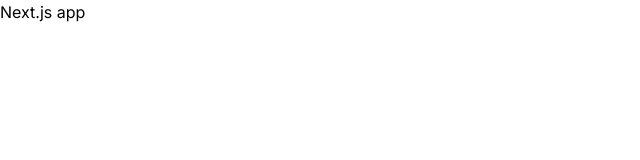
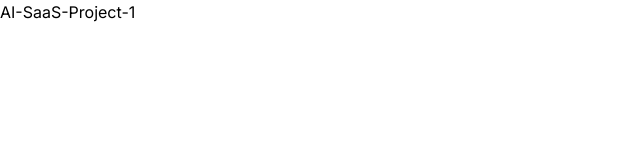
Before and after one commit to sshresthh/easydocs, a Next.js app: page / in a window 1280 px wide. Shown: the top 160 px of the page, without its empty margins (0-640 px from the left). Built offline with nearby package versions, Linux system fonts and the light colour scheme.

Commit message:
initialized the repo for ai-saas-project-1

```diff
--- a/app/page.tsx
+++ b/app/page.tsx
@@ -1,10 +1,8 @@
-
-
 export default function Home() {
   return (
     <main>
       <div>
-        <h1>Next.js app</h1>
+        <h1>AI-SaaS-Project-1</h1>
       </div>
     </main>
   );
```
Also changed, not shown: 1 other file (tests, documents, lock files or other folders).
